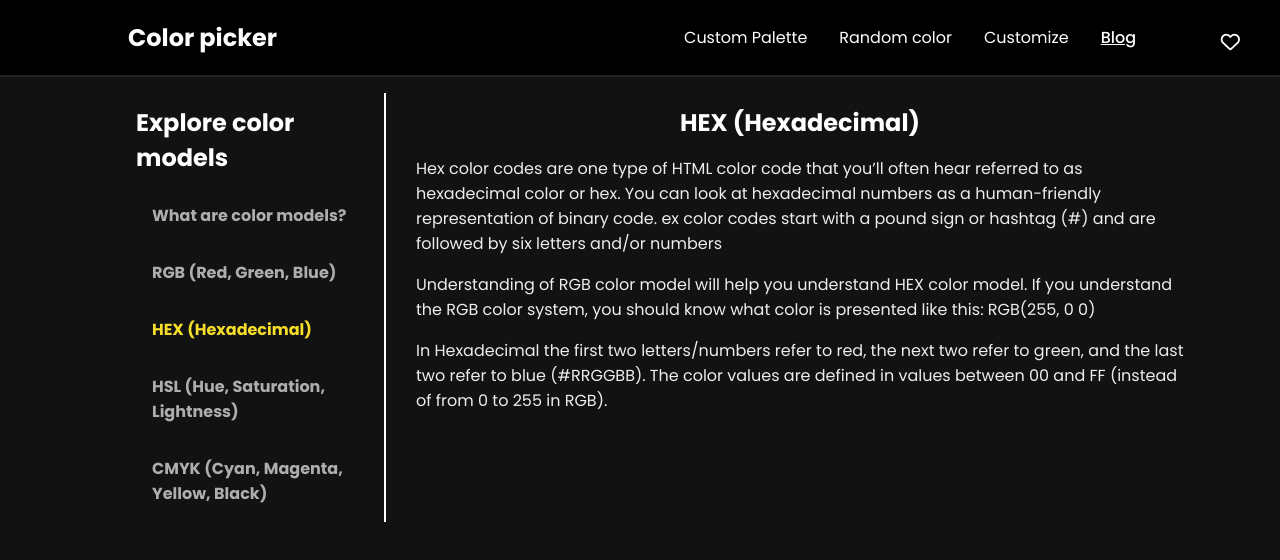
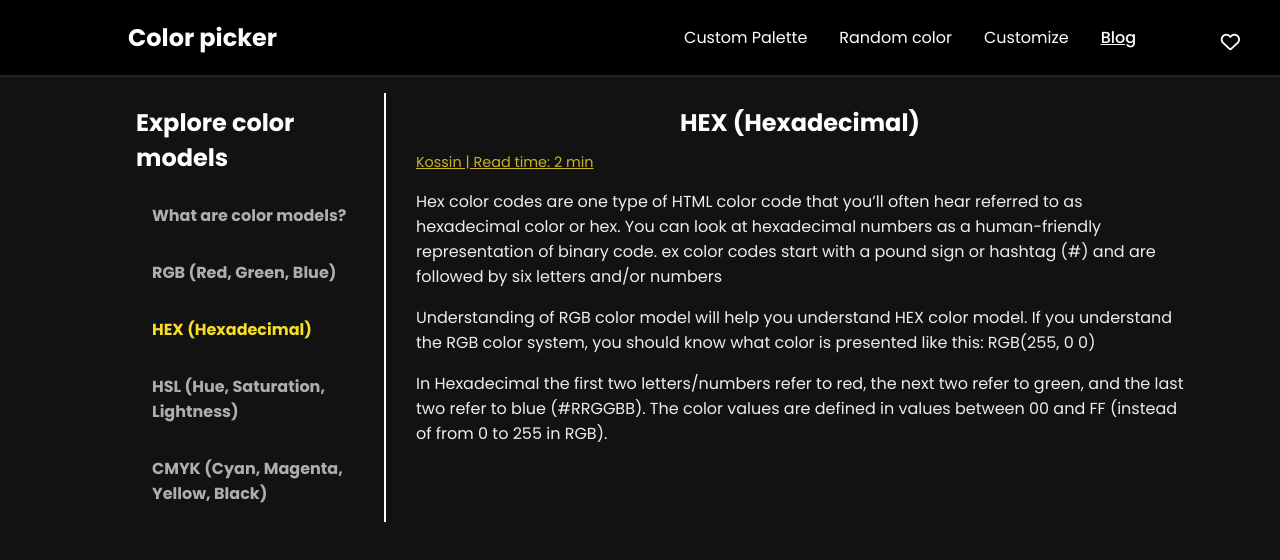
Before and after one commit to Kossin1337/Color-picker-palette-generator, a React (Create React App) app: page /info/hex in a window 1280 px wide. Shown: the top 560 px of the page. Built offline with nearby package versions, Linux system fonts and the light colour scheme.

Commit message:
Article routing

```diff
--- a/src/Pages/Info/ArticleHEX.js
+++ b/src/Pages/Info/ArticleHEX.js
@@ -4,6 +4,11 @@ export const ArticleHEX = () => {
   return (
     <div className="article">
       <h2 className="article-headline">HEX (Hexadecimal)</h2>
+      <div className="article-info">
+        <Link to="/about" className="article-routing">
+          Kossin | Read time: 2 min
+        </Link>
+      </div>
       <p>
         Hex color codes are one type of HTML color code that you’ll often hear
         referred to as hexadecimal color or hex. You can look at hexadecimal
--- a/src/Pages/Info/Info.js
+++ b/src/Pages/Info/Info.js
@@ -12,7 +12,7 @@ export const Info = () => {
       <div className="articles-wrapper">
         <InfoNavigation />
         <div className="article-container">
-          <Route exact path="/">
+          <Route exact path="/info">
             <h2>
               Explore our articles to learn more about different color models
             </h2>
```
